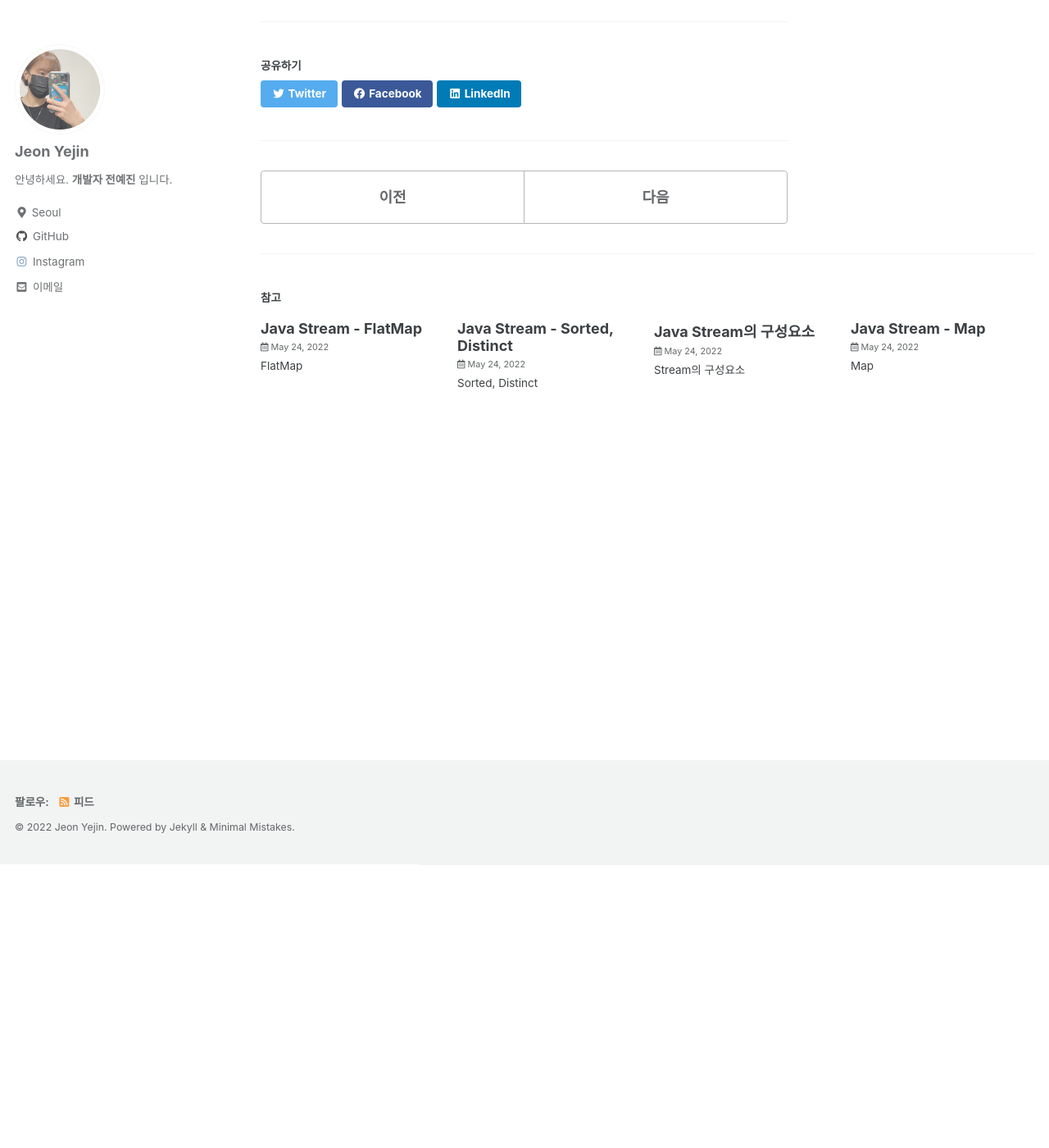
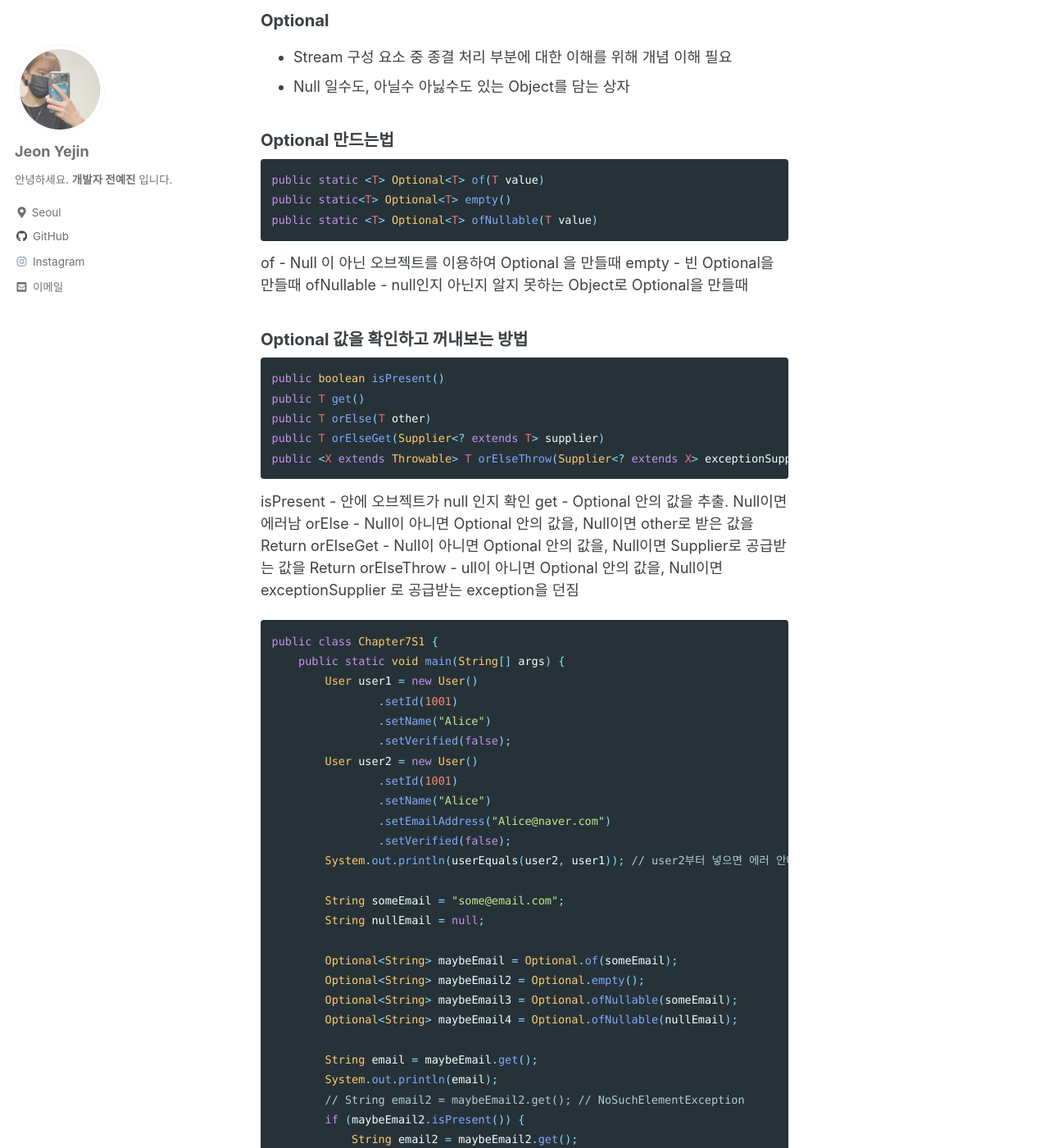
Before and after one commit to yejin-jeon-developer/git-page, a Jekyll site: the page built from _posts/java/2022-05-25-java-stream-10.md, in a window 1280 px wide and 1400 px high, scrolled down 345 px. Shown: the whole window at 82% size. Built offline with Jekyll 4.4.1, drawn with Linux system fonts in a browser that asks for light colours; cached includes are drawn as plain includes; some of the changed text lies outside the part shown.

Commit message:
java8 stream post 수정

````diff
--- a/_posts/java/2022-05-24-java-stream-10.md
+++ /dev/null
@@ -1,6 +0,0 @@
----
-title:  "Optional"
-categories:
-  - java
----
-### Optional
--- /dev/null
+++ b/_posts/java/2022-05-25-java-stream-10.md
@@ -0,0 +1,82 @@
+---
+title:  "Optional"
+categories:
+  - java
+---
+### NullPointerException(NPE)
+- 런타임 에러로 실행 전까지 발생 여부를 확실히 알기 힘듬
+- Null 상태인 레퍼런스를 참조할 때 발생
+
+### Optional
+- Stream 구성 요소 중 종결 처리 부분에 대한 이해를 위해 개념 이해 필요
+- Null 일수도, 아닐수 아닗수도 있는 Object를 담는 상자
+
+### Optional 만드는법
+```java
+public static <T> Optional<T> of(T value)
+public static<T> Optional<T> empty()
+public static <T> Optional<T> ofNullable(T value)
+```
+of - Null 이 아닌 오브젝트를 이용하여 Optional 을 만들때
+empty - 빈 Optional을 만들때
+ofNullable - null인지 아닌지 알지 못하는 Object로 Optional을 만들때
+
+### Optional 값을 확인하고 꺼내보는 방법
+```java
+public boolean isPresent()
+public T get()
+public T orElse(T other)
+public T orElseGet(Supplier<? extends T> supplier)
+public <X extends Throwable> T orElseThrow(Supplier<? extends X> exceptionSupplier) throws X
+```
+isPresent - 안에 오브젝트가 null 인지 확인
+get - Optional 안의 값을 추출. Null이면 에러남
+orElse - Null이 아니면 Optional 안의 값을, Null이면 other로 받은 값을 Return
+orElseGet - Null이 아니면 Optional 안의 값을, Null이면 Supplier로 공급받는 값을 Return
+orElseThrow - ull이 아니면 Optional 안의 값을, Null이면 exceptionSupplier 로 공급받는 exception을 던짐
+
+```java
+public class Chapter7S1 {
+    public static void main(String[] args) {
+        User user1 = new User()
+                .setId(1001)
+                .setName("Alice")
+                .setVerified(false);
+        User user2 = new User()
+                .setId(1001)
+                .setName("Alice")
+                .setEmailAddress("Alice@naver.com")
+                .setVerified(false);
+        System.out.println(userEquals(user2, user1)); // user2부터 넣으면 에러 안나지만 user1 부터 넣으면 NPE 발생
+
+        String someEmail = "some@email.com";
+        String nullEmail = null;
+
+        Optional<String> maybeEmail = Optional.of(someEmail);
+        Optional<String> maybeEmail2 = Optional.empty();
+        Optional<String> maybeEmail3 = Optional.ofNullable(someEmail);
+        Optional<String> maybeEmail4 = Optional.ofNullable(nullEmail);
+
+        String email = maybeEmail.get();
+        System.out.println(email);
+        // String email2 = maybeEmail2.get(); // NoSuchElementException
+        if (maybeEmail2.isPresent()) {
+            String email2 = maybeEmail2.get();
+        }
+
+        String defaultEmail = "default@email.com";
+        String email3 = maybeEmail2.orElse(defaultEmail);
+        System.out.println(email3);
+        String email4 = maybeEmail2.orElseGet(() -> defaultEmail);
+        System.out.println(email4);
+        String email5 = maybeEmail2.orElseThrow(() -> new RuntimeException("email is not present"));
+    }
+
+    public static boolean userEquals(User u1, User u2) {
+        return u1.getId() == u2.getId()
+                && u1.getName().equals(u2.getName())
+                && u1.getEmailAddress().equals(u2.getEmailAddress())
+                && u1.isVerified() == u2.isVerified();
+    }
+}
+```
````
Also changed, not shown: _posts/java/2022-05-19-java-stream-5.md (+1 -1 lines), _posts/java/2022-05-24-java-stream-6.md (+1 -1 lines), _posts/java/2022-05-24-java-stream-7.md (+1 -1 lines), _posts/java/2022-05-24-java-stream-8.md (+1 -1 lines), _posts/java/2022-05-24-java-stream-9.md (+1 -1 lines), _posts/java/2022-05-26-java-stream-11.md (added, +91 -0 lines).
